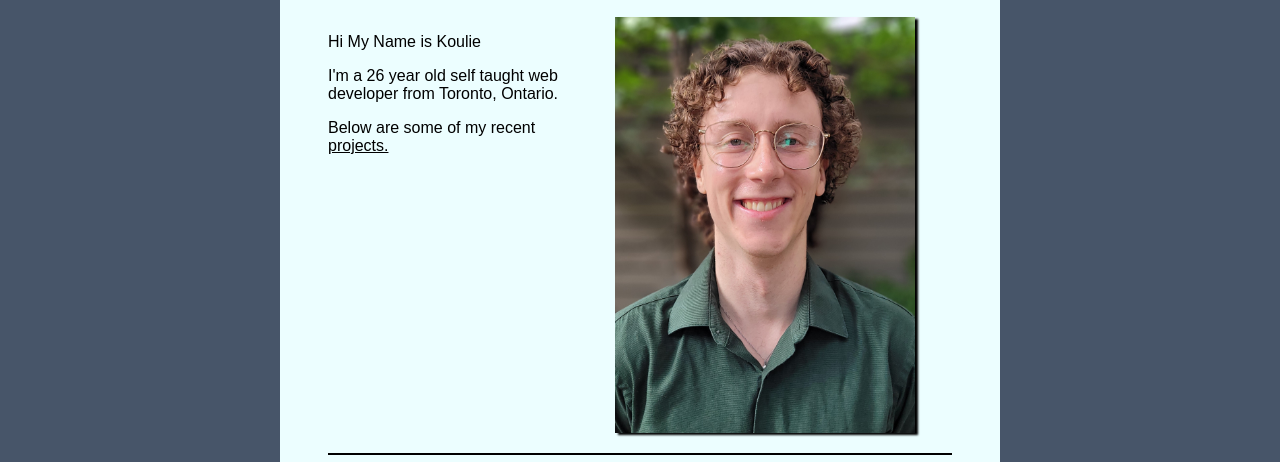
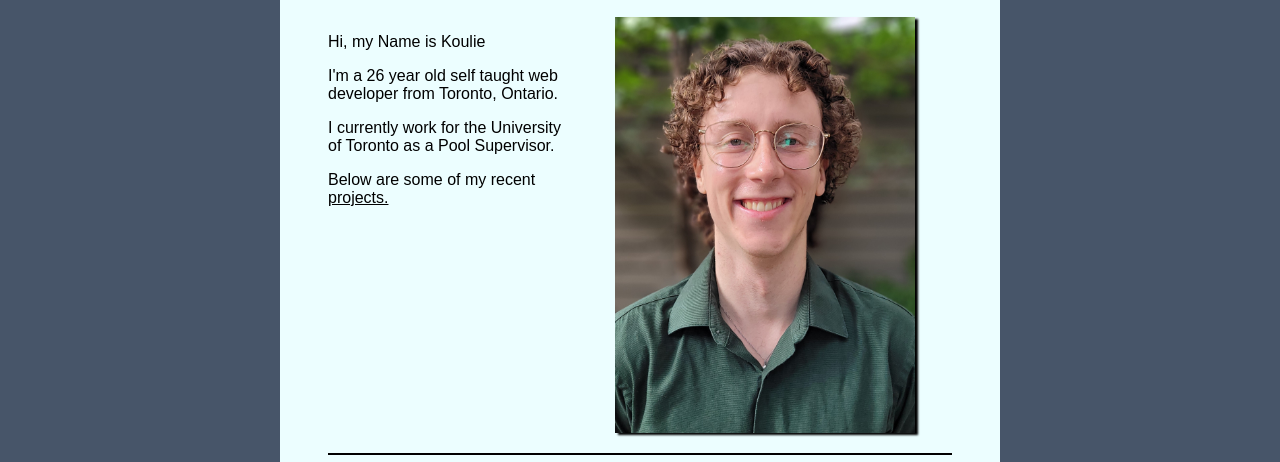
Before and after one commit to Koulie123/portfolio-site, a plain HTML site: page index.html in a window 1280 px wide. Shown: the part 179-641 px from the top of the page. Drawn offline with Linux system fonts and the light colour scheme.

Commit message:
Updated Bio

```diff
--- a/index.html
+++ b/index.html
@@ -20,8 +20,9 @@
             <div class="about-header section-header" id="home">Koulie Athens-Hunsberger</div>
             <div class="name-and-pic" id="name-and-pic">
                 <div class="about-me">
-                    <p>Hi My Name is Koulie</p>
+                    <p>Hi, my Name is Koulie</p>
                     <p>I'm a 26 year old self taught web developer from Toronto, Ontario.</p>
+                    <p>I currently work for the University of Toronto as a Pool Supervisor.</p>
                     <p>Below are some of my recent <a href="#projects" style="color: black;">projects.</a></p>
                 </div>
                 <div class="pic-of-me"></div>
```
